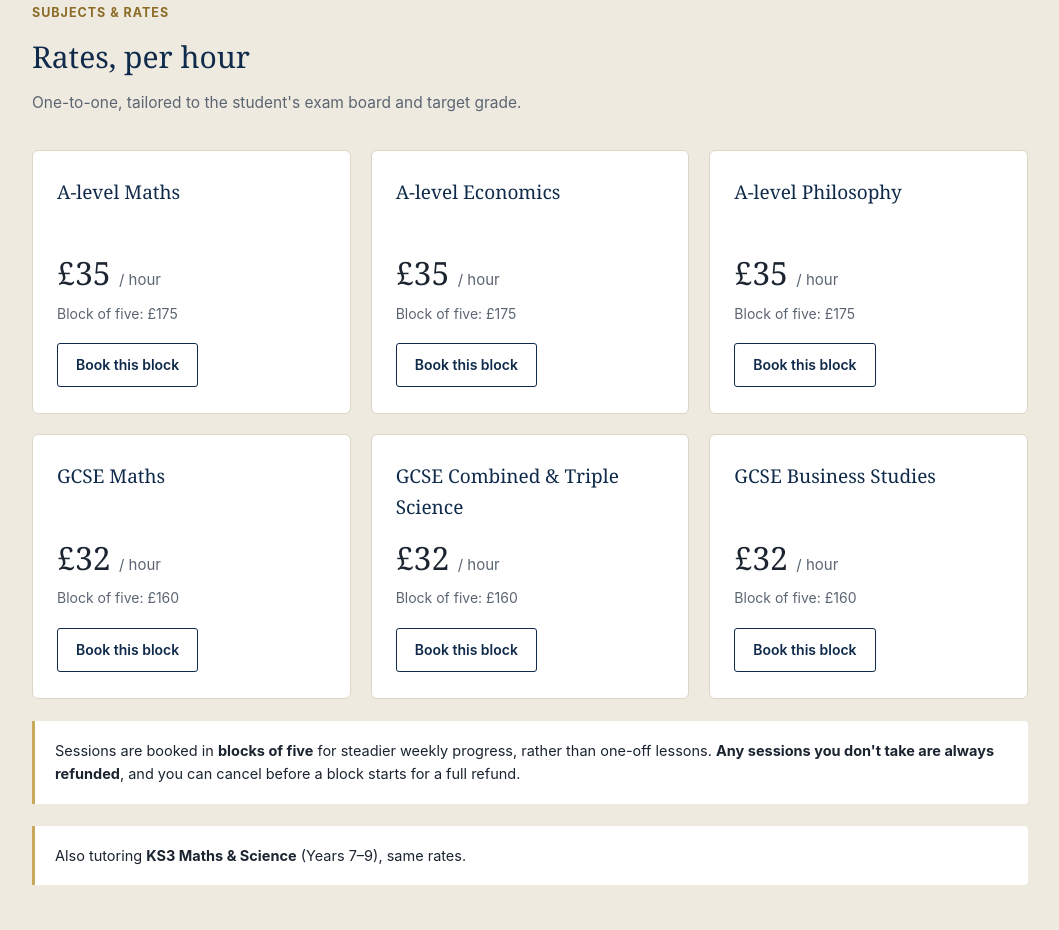
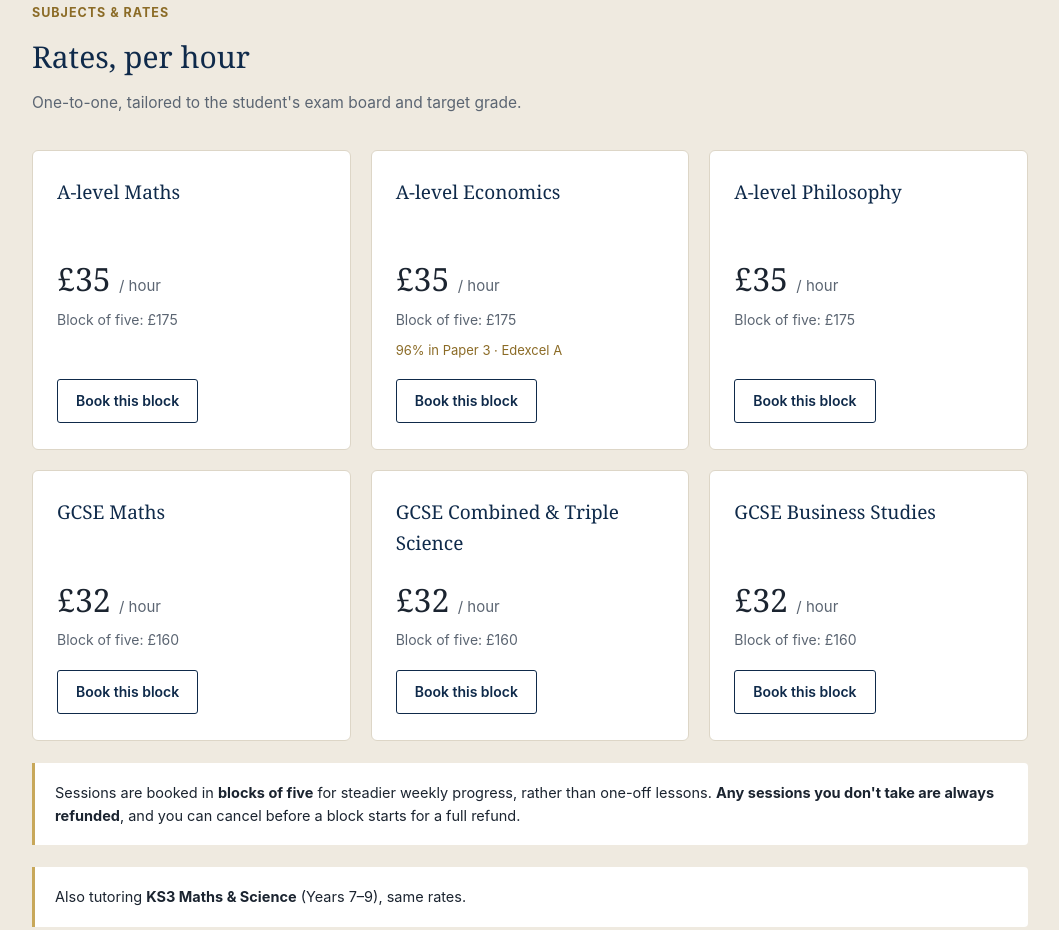
Before and after one commit to AliAljawabra/Daily, a plain HTML site: page docs/index.html in a window 1280 px wide. Shown: the part 1469-2399 px from the top of the page, without its empty margins (110-1169 px from the left). Drawn offline with Linux system fonts and the light colour scheme.

Commit message:
Add the Economics Paper 3 result and a grades FAQ
Puts 96% in Paper 3 on the Economics card, where it is read at the moment
someone is evaluating Economics, rather than as a fifth number in the
credentials strip. Adds a grades FAQ giving the result by subject,
including the A in Maths.

Price cards become flex columns with a spacer, so one card carrying an
extra line no longer drops its button below the others in the row.

Co-Authored-By: Claude Opus 5 <noreply@anthropic.com>
Claude-Session: https://claude.ai/code/session_01GTkSo4JFgUHaUwwpUcKvGm

```diff
--- a/docs/index.html
+++ b/docs/index.html
@@ -251,6 +251,11 @@
   .price-card {
     background: #FFFFFF; border: 1px solid var(--line); border-radius: 6px;
     padding: 26px 24px;
+    display: flex; flex-direction: column;
+  }
+  .price-card .spacer { flex: 1 1 18px; min-height: 18px; }
+  .price-card .proof {
+    font-size: 13px; color: var(--gold); margin: 9px 0 0;
   }
   .price-card h3 {
     font-family: var(--serif); font-weight: 400; font-size: 19px;
@@ -267,7 +272,7 @@
     margin-top: 22px; padding: 18px 20px; border-left: 3px solid var(--gold-soft);
     background: #FFFFFF; border-radius: 0 4px 4px 0; font-size: 14.5px; color: var(--ink);
   }
-  .price-book { margin-top: 18px; padding: 10px 18px; font-size: 14px; }
+  .price-book { margin-top: 0; padding: 10px 18px; font-size: 14px; align-self: flex-start; }
 
   /* ---- How it works ---- */
   .steps {
@@ -436,36 +441,43 @@
         <h3>A-level Maths</h3>
         <div class="rate">£35 <span>/ hour</span></div>
         <p class="block-rate">Block of five: £175</p>
+        <div class="spacer"></div>
         <a class="btn btn-ghost price-book" href="https://buy.stripe.com/6oU00j6Oq3tb0mP0uFgMw01" target="_blank" rel="noopener">Book this block</a>
       </div>
       <div class="price-card">
         <h3>A-level Economics</h3>
         <div class="rate">£35 <span>/ hour</span></div>
         <p class="block-rate">Block of five: £175</p>
+        <p class="proof">96% in Paper 3 &middot; Edexcel A</p>
+        <div class="spacer"></div>
         <a class="btn btn-ghost price-book" href="https://buy.stripe.com/6oU00j6Oq3tb0mP0uFgMw01" target="_blank" rel="noopener">Book this block</a>
       </div>
       <div class="price-card">
         <h3>A-level Philosophy</h3>
         <div class="rate">£35 <span>/ hour</span></div>
         <p class="block-rate">Block of five: £175</p>
+        <div class="spacer"></div>
         <a class="btn btn-ghost price-book" href="https://buy.stripe.com/6oU00j6Oq3tb0mP0uFgMw01" target="_blank" rel="noopener">Book this block</a>
       </div>
       <div class="price-card">
         <h3>GCSE Maths</h3>
         <div class="rate">£32 <span>/ hour</span></div>
         <p class="block-rate">Block of five: £160</p>
+        <div class="spacer"></div>
         <a class="btn btn-ghost price-book" href="https://buy.stripe.com/8x2aEX0q28Nv5H95OZgMw02" target="_blank" rel="noopener">Book this block</a>
       </div>
       <div class="price-card">
         <h3>GCSE Combined &amp; Triple Science</h3>
         <div class="rate">£32 <span>/ hour</span></div>
         <p class="block-rate">Block of five: £160</p>
+        <div class="spacer"></div>
         <a class="btn btn-ghost price-book" href="https://buy.stripe.com/8x2aEX0q28Nv5H95OZgMw02" target="_blank" rel="noopener">Book this block</a>
       </div>
       <div class="price-card">
         <h3>GCSE Business Studies</h3>
         <div class="rate">£32 <span>/ hour</span></div>
         <p class="block-rate">Block of five: £160</p>
+        <div class="spacer"></div>
         <a class="btn btn-ghost price-book" href="https://buy.stripe.com/8x2aEX0q28Nv5H95OZgMw02" target="_blank" rel="noopener">Book this block</a>
       </div>
     </div>
@@ -515,6 +527,10 @@
       <details class="faq-item">
         <summary>Which exam boards do you cover?</summary>
         <p>Content is tailored to whichever exam board the student's school uses (AQA, Edexcel, OCR and others) for GCSE Maths, Combined Science, Triple Science, Business Studies, and A-level Maths, Economics and Philosophy.</p>
+      </details>
+      <details class="faq-item">
+        <summary>What grades did you get?</summary>
+        <p>A* in Economics and A* in Philosophy, and an A in Maths &mdash; including 196/200 across the AQA Philosophy papers and 96% in Paper 3 of Edexcel A Economics. At GCSE, grades 8 and 9 across 10 subjects. I sat all of these recently, so the specs and mark schemes I teach from are the current ones.</p>
       </details>
       <details class="faq-item">
         <summary>Do you tutor students younger than GCSE?</summary>
```
